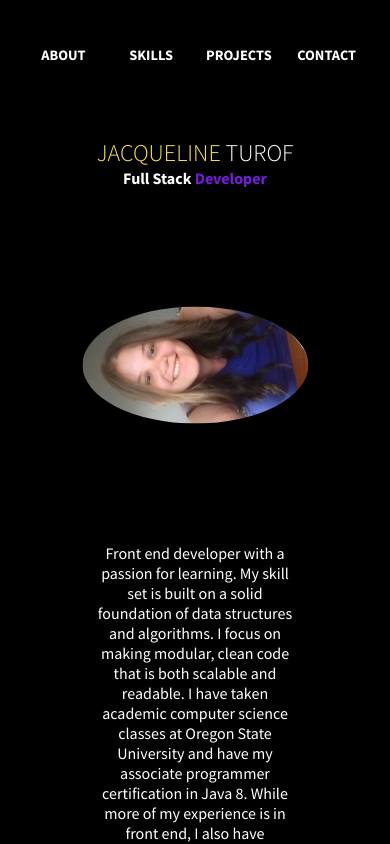
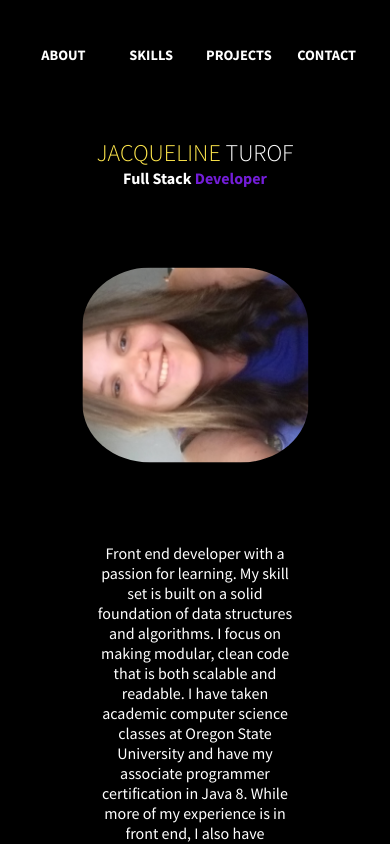
Before and after one commit to jacquelineturof/portfolio-app-v5, a React (Create React App) app: page /about in a window 390 px wide. Built offline with nearby package versions, Linux system fonts and the light colour scheme.

Commit message:
fixed picture bug

```diff
--- a/src/App.css
+++ b/src/App.css
@@ -235,17 +235,6 @@
 /*
   ABOUT component styles
 */
-.My_Image {
-  width: 30%;
-  height: 30%;
-  border-radius: 50%;
-  margin: 4rem;
-  background: url('./Assets/20180731_180858.jpg');
-  background-position: center;
-  background-size: cover;
-  transform: rotate(-90deg);
-}
-
 .My_Description {
   overflow: auto;
   height: 40%;
@@ -290,7 +279,6 @@
 }
 
 .Skill_Progress {
-  /* background-color: #B283E9; */
   background-color: #FFE74C;
   height: 100%;
 }
--- a/src/components/MyImage.js
+++ b/src/components/MyImage.js
@@ -1,13 +1,13 @@
 import React from 'react'
 
-import '../App.css'
+import classes from './MyImage.module.css'
 
 /*
     About page image
 */
 export default function MyImage() {
     return (
-        <div className = "My_Image">
+        <div className = { classes.My_Image }>
 
         </div>
     )
--- /dev/null
+++ b/src/components/MyImage.module.css
@@ -0,0 +1,29 @@
+.My_Image {
+    width: 30%;
+    height: 30%;
+    border-radius: 50%;
+    margin: 4rem;
+    background: url('../Assets/20180731_180858.jpg');
+    background-position: center;
+    background-size: cover;
+    transform: rotate(-90deg);
+}
+
+@media only screen and (min-width: 1200px) {
+    .My_Image {
+      width: 20%;
+    }
+  }
+
+  @media only screen and (max-width: 1000px) {
+    .My_Image {
+      width: 35%;
+    }
+}
+
+@media only screen and (max-width: 600px) {
+    .My_Image {
+      width: 50%;
+      border-radius: 30%;
+    }
+}
```
Also changed, not shown: src/pages/About.js (+4 -4 lines), 2 other files (tests, documents, lock files or other folders).
